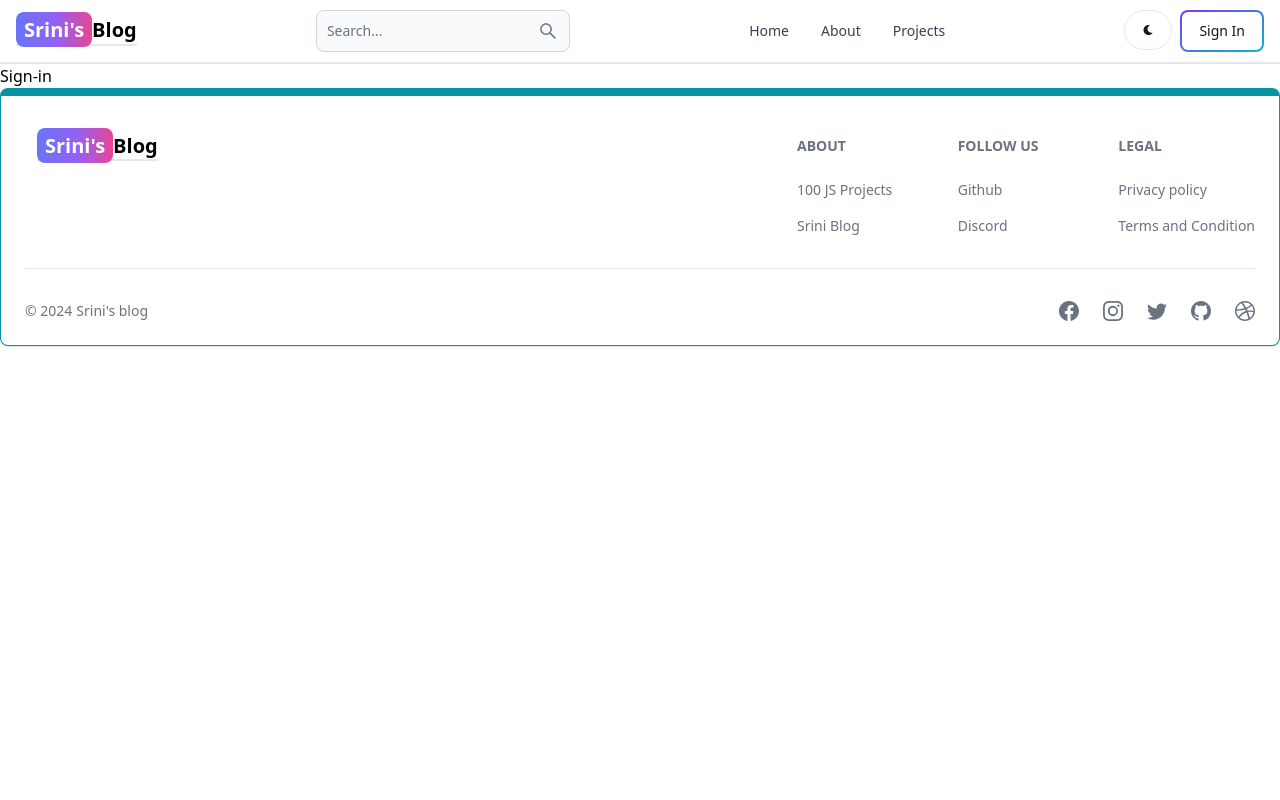
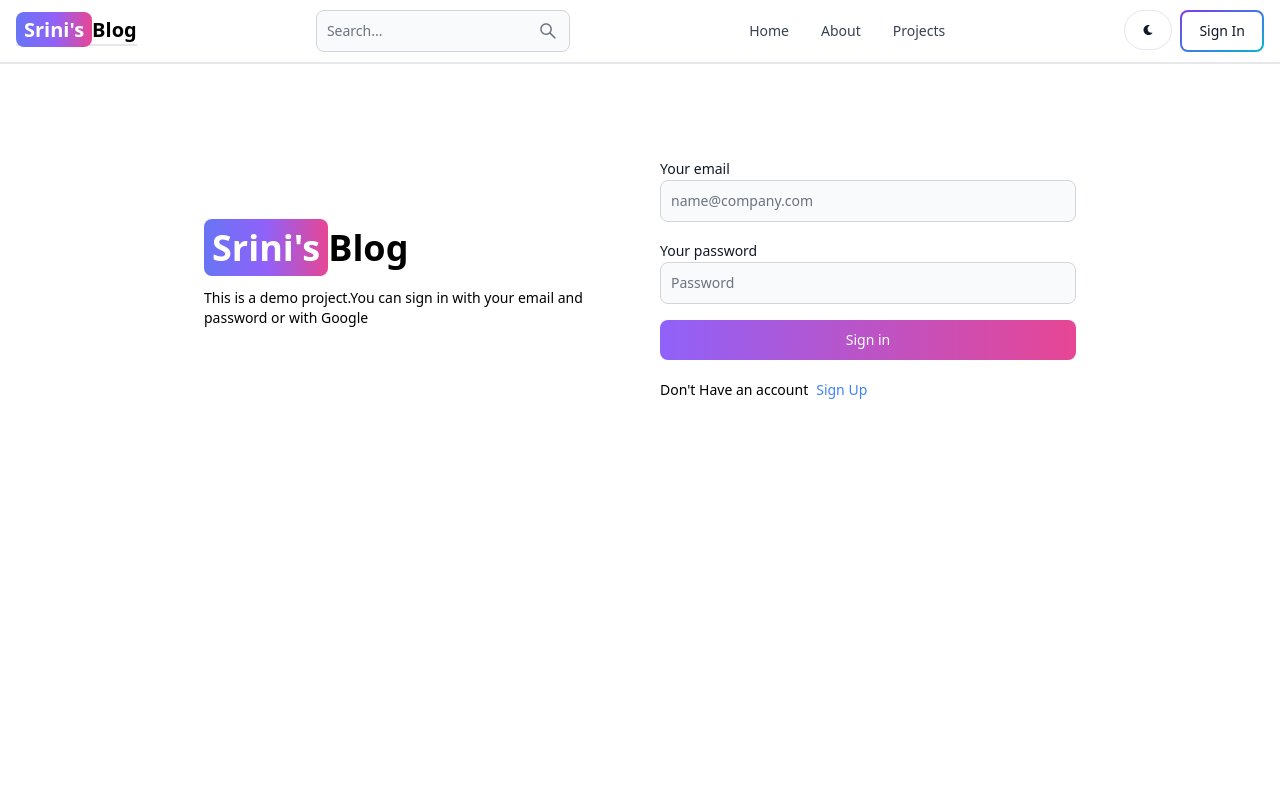
Before and after one commit to Srinivasansoundar/Mern-Blog, a React (Vite) app in the folder client/: page /sign-in in a window 1280 px wide. Shown: the top 800 px of the page. Built offline with nearby package versions, Linux system fonts and the light colour scheme.

Commit message:
created sign-in page

```diff
--- a/client/src/pages/SignIn.jsx
+++ b/client/src/pages/SignIn.jsx
@@ -1,56 +1,108 @@
 import React from 'react'
-import { Link } from 'react-router-dom'
-import { Label, TextInput,Button} from 'flowbite-react'
+import { Link,useNavigate } from 'react-router-dom'
+import { Button, Label,TextInput,Alert, Spinner} from 'flowbite-react'
+import { useState } from 'react';
+
 export default function SignIn() {
+  const [formData,setFormData]=useState({});
+  const [errorMessage,setErrorMessage]=useState(null);
+  const [loading,setLoading]=useState(false);
+  const navigate=useNavigate();
+  const handleChange=(e)=>{
+    setFormData({...formData,[e.target.id]:e.target.value})
+    console.log(formData)
+  }
+  const handleSubmit=async(e)=>{
+    e.preventDefault();
+    if( !formData.email || !formData.password){
+      return setErrorMessage("Please fill out all fields")
+    }
+    try{
+       setLoading(true)
+       setErrorMessage(null)
+       const res=await fetch('/api/auth/sign-in',{
+        method:'POST',
+        headers:{'Content-Type':'application/json'},
+        body:JSON.stringify(formData)
+      });
+      const data=await res.json();
+      if(data.success==false){
+        setLoading(false)
+        return setErrorMessage(data.message)
+      }
+
+      if(res.ok){
+        navigate('/')
+      }
+    }
+    catch(err){
+        setErrorMessage(err.message)
+        setLoading(false);
+    }
+  }
   return (
-    // <div className="min-h-screen mt-20">
-    //   <div className="flex p-3 max-w-3xl mx-auto flex-col md:flex-row md:items-center gap-5">
-    //     {/* left */}
-    //     <div className="flex-1">
-    //     <Link to='/'
-    //             className='border-b-2
-    //   font-bold dark:text-white text-4xl'>
-    //             <span className='px-2 py-1 bg-gradient-to-r from-indigo-500 via-purple-500 to-pink-500 rounded-lg text-white' >Srini's</span>
-    //             Blog
-    //         </Link>
-    //         <p className='text-sm mt-5'>
-    //           This is a demp project. You can sign up with your email and passwordd or with Google.
-    //         </p>
-    //     </div>
-    //     {/* right */}
-    //     <div className="flex-1">
-    //       <form className='flex flex-col gap-4' >
-    //         <div className="">
-    //           <Label value="Your username"/>
-    //           <TextInput
-    //            type='text'
-    //            placeholder='Username'
-    //            id='username'
-    //           />
-    //         </div>
-    //         <div className="">
-    //           <Label value="Your email"/>
-    //           <TextInput
-    //            type='text'
-    //            placeholder='Email'
-    //            id='email'
-    //           />
-    //         </div>
-    //         <div className="">
-    //           <Label value="Your password"/>
-    //           <TextInput
-    //            type='text'
-    //            placeholder='Password'
-    //            id='password'
-    //           />
-    //         </div>
-    //         <Button gradientDuoTone='purpleToPink' type='submit'>
-    //           Sign up
-    //         </Button>
-    //       </form>
-    //     </div>
-    //   </div>
-    // </div>
-    <div>Sign-in</div>
+    <div className='min-h-screen mt-20'>
+      {/* min-h-screen =min-height:100vh */}
+      <div className="flex p-3 max-w-4xl mx-auto flex-col md:flex-row md:items-center gap-10">
+        {/* left */}
+        <div className="flex-1">
+        <Link to='/'
+                className='font-bold dark:text-white text-4xl'>
+                <span className='px-2 py-1 bg-gradient-to-r from-indigo-500 via-purple-500 to-pink-500 rounded-lg text-white' >Srini's</span>
+                Blog
+            </Link>
+            <p className=" text-sm mt-5">
+              This is a demo project.You can sign in with your email and password or with Google
+            </p>
+        </div>
+        {/* right */}
+        <div className="flex-1">
+          <form action="" className='flex flex-col gap-4' onSubmit={handleSubmit}>
+            <div className="">
+              <Label value="Your email"/>
+              <TextInput
+              type='text'
+              placeholder='name@company.com'
+              id='email'
+              onChange={handleChange}
+              />
+            </div>
+            <div className="">
+              <Label value="Your password"/>
+              <TextInput
+              type='password'
+              placeholder='Password'
+              id='password'
+              onChange={handleChange}
+              />
+            </div>
+            <Button gradientDuoTone='purpleToPink' type='submit' disabled={loading}>
+              {
+                loading?(
+                  <>
+                  <Spinner size='sm'/>
+                  <span className=''>Loading...</span>
+                  </>
+                )
+                :"Sign in"
+              }
+            </Button>
+          </form>
+          <div className="flex gap-2 text-sm mt-5">
+            <span>Don't Have an account</span>
+            <Link to='/sign-up' className='text-blue-500'>
+            Sign Up
+            </Link>
+          </div>
+          {
+            errorMessage  && (
+              <Alert className='mt-5' color='failure'>
+                {errorMessage}
+              </Alert>
+            )
+          }
+        </div>
+      </div>
+    </div>
   )
 }
--- a/client/src/pages/SignUp.jsx
+++ b/client/src/pages/SignUp.jsx
@@ -27,9 +27,10 @@
       });
       const data=await res.json();
       if(data.success==false){
+        setLoading(false)
         return setErrorMessage(data.message)
       }
-      setLoading(false)
+
       if(res.ok){
         navigate('/sign-in')
       }
```
